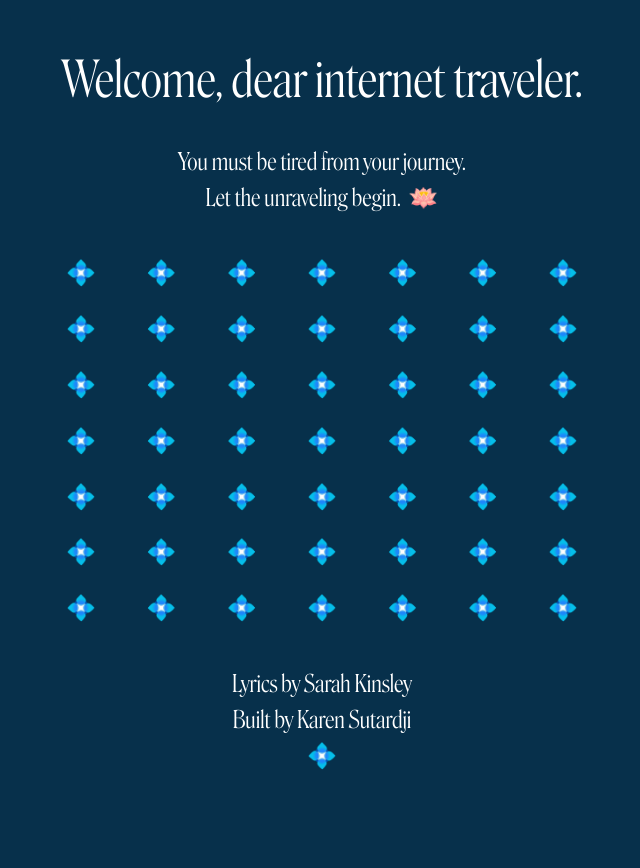
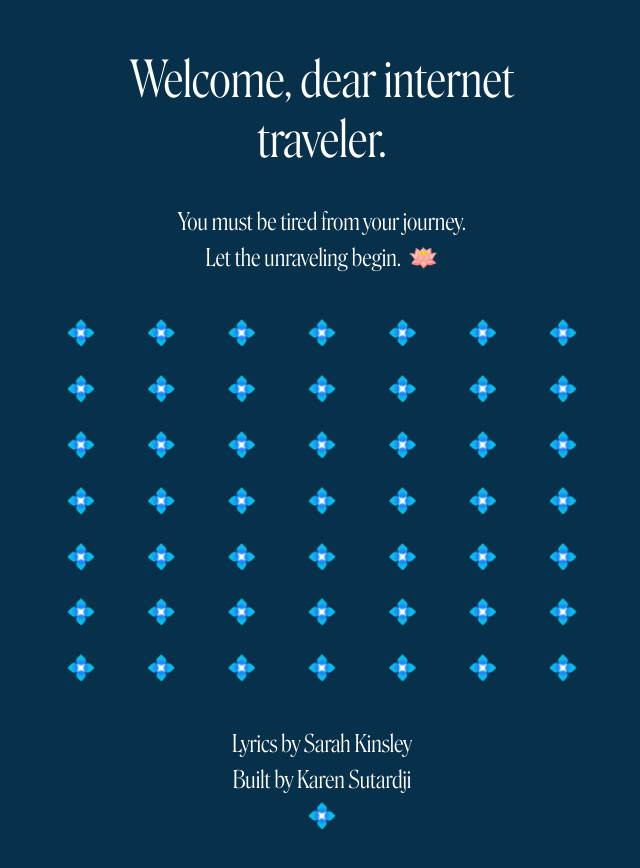
Before and after one commit to sutardjik/ascension, a React (Create React App) app: page /lotusgarden in a window 1280 px wide. Shown: the top 868 px of the page, without its empty margins (318-958 px from the left). Before the commit the page ends 800 px from the top, so only its background shows below. Built offline with nearby package versions, Linux system fonts and the light colour scheme.

Commit message:
margin, page scroll

```diff
--- a/src/components/BodyLotusGarden.js
+++ b/src/components/BodyLotusGarden.js
@@ -2,6 +2,9 @@ import { useEffect } from 'react';
 import { Link } from 'react-router-dom';
 
 function BodyLotusGarden(){
+  useEffect(() => {
+    window.scrollTo(0, 0);
+  }, []);
   const gotolotus = (event) => {
     event.target.innerHTML='🪷';
   };
@@ -112,11 +115,11 @@ function BodyLotusGarden(){
     return(
         <div>
     <div class="content">
+      <div class="content-container">
       <h1>Welcome, dear internet traveler.</h1>
       <h2 id="text">
         You must be tired from your journey.<br />Let the unraveling begin.&nbsp;&nbsp;🪷
       </h2>
-      <div class="content-container">
         <div class="diamonds">
           <h2 class="lotus" id="emoji">💠</h2>
           <h2 class="lotus" id="emoji">💠</h2>
--- a/src/home.css
+++ b/src/home.css
@@ -23,12 +23,10 @@ body{
     height: 100%;
     margin: 0;
     padding: 0;
-    overflow-x: hidden;
     background-color: var(--clr-bg);
     text-align: center;
     cursor: default;
 }
-
 
 :root{
     --clr-bg: #07304B;
```
